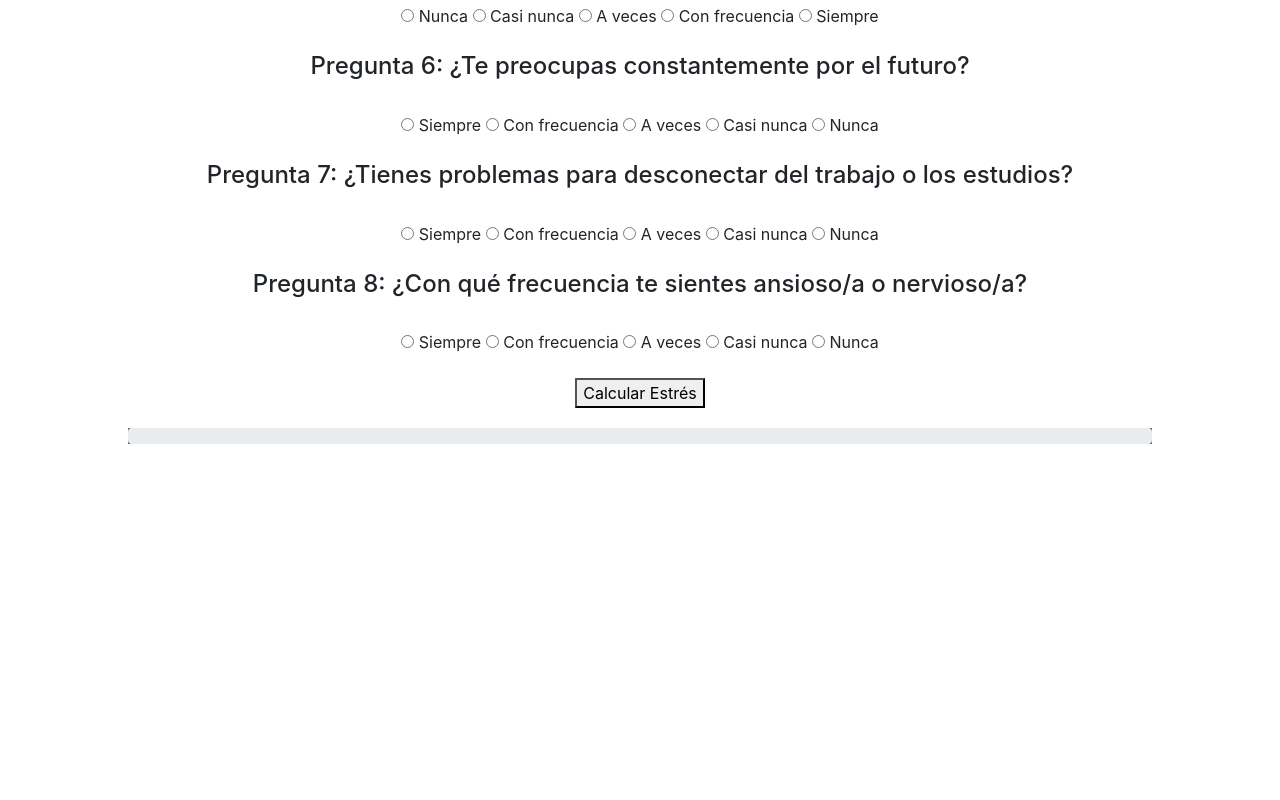
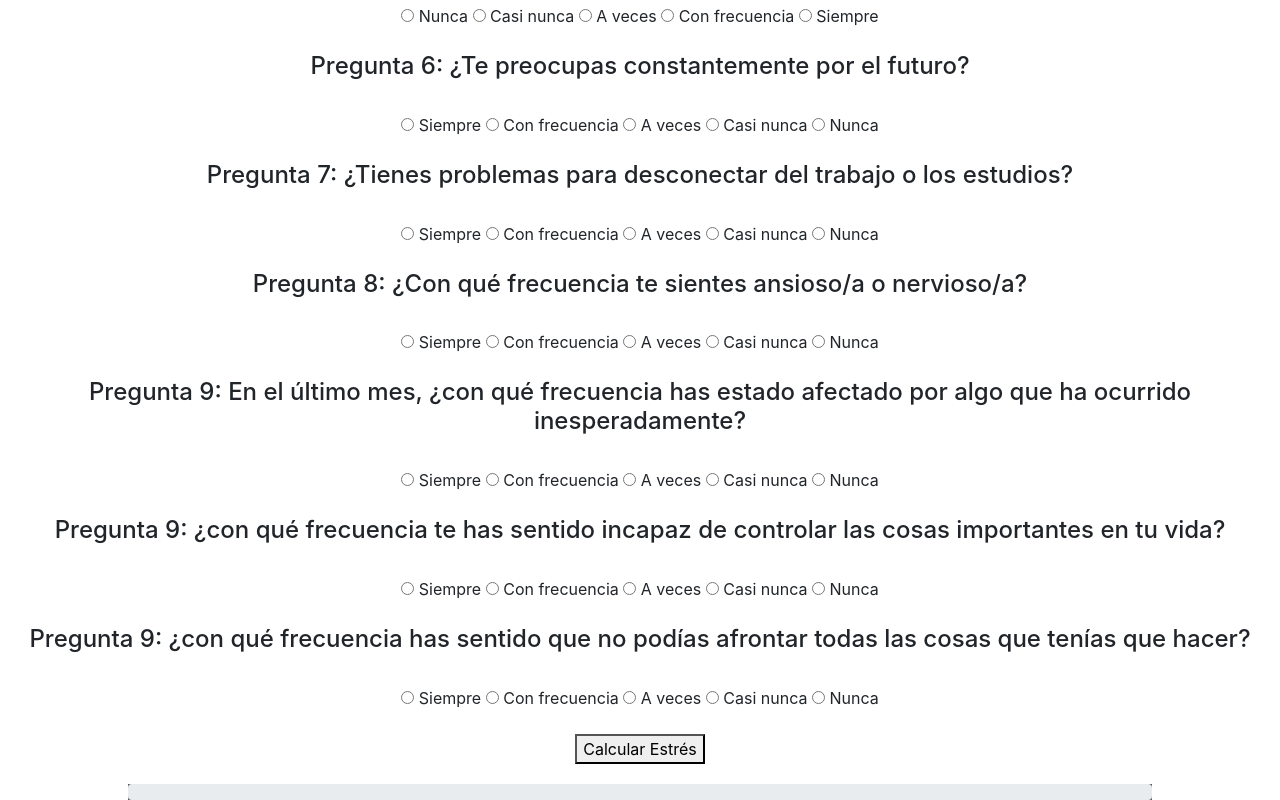
Before and after one commit to Gyromitte/Stress_Tester, a plain HTML site: page index.html in a window 1280 px wide. Shown: the part 548-1348 px from the top of the page. Before the commit the page ends 992 px from the top, so only its background shows below. Drawn offline with nearby package versions, Linux system fonts and the light colour scheme.

Commit message:
Post
añadí unas preguntas

```diff
--- a/index.html
+++ b/index.html
@@ -85,6 +85,35 @@
     <br>
     <br>
 
+    <h4 class="text-center">Pregunta 9: En el último mes, ¿con qué frecuencia has estado afectado por algo que ha ocurrido inesperadamente?</h4><br>
+    <input type="radio" name="q9" value="1"> Siempre
+    <input type="radio" name="q9" value="2"> Con frecuencia
+    <input type="radio" name="q9" value="3"> A veces
+    <input type="radio" name="q9" value="4"> Casi nunca
+    <input type="radio" name="q9" value="5"> Nunca
+    <br>
+    <br>
+
+    <h4 class="text-center">Pregunta 9: ¿con qué frecuencia te has sentido incapaz de controlar las cosas importantes en tu vida?</h4><br>
+    <input type="radio" name="q10" value="1"> Siempre
+    <input type="radio" name="q10" value="2"> Con frecuencia
+    <input type="radio" name="q10" value="3"> A veces
+    <input type="radio" name="q10" value="4"> Casi nunca
+    <input type="radio" name="q10" value="5"> Nunca
+    <br>
+    <br>
+
+    <h4 class="text-center">Pregunta 9: ¿con qué frecuencia has sentido que no podías afrontar todas las cosas que tenías que hacer?</h4><br>
+    <input type="radio" name="q11" value="1"> Siempre
+    <input type="radio" name="q11" value="2"> Con frecuencia
+    <input type="radio" name="q11" value="3"> A veces
+    <input type="radio" name="q11" value="4"> Casi nunca
+    <input type="radio" name="q11" value="5"> Nunca
+    <br>
+    <br>
+
+
+
 
 
     <button type="button" class="mx-auto d-block"  onclick="calculateStress()">Calcular Estrés</button>
--- a/script.js
+++ b/script.js
@@ -8,12 +8,15 @@ function calculateStress() {
         q5: parseFloat(document.querySelector('input[name="q5"]:checked').value),
         q6: parseFloat(document.querySelector('input[name="q6"]:checked').value),
         q7: parseFloat(document.querySelector('input[name="q7"]:checked').value),
-        q8: parseFloat(document.querySelector('input[name="q8"]:checked').value)
+        q8: parseFloat(document.querySelector('input[name="q7"]:checked').value),
+        q9: parseFloat(document.querySelector('input[name="q7"]:checked').value),
+        q10: parseFloat(document.querySelector('input[name="q7"]:checked').value),
+        q11: parseFloat(document.querySelector('input[name="q8"]:checked').value)
     };
 
     // Calcular el promedio de las respuestas
     const totalScore = (responses.q1 + responses.q2 + responses.q3 + responses.q4 +
-        responses.q5 + responses.q6 + responses.q7 + responses.q8) / 8;
+        responses.q5 + responses.q6 + responses.q7 + responses.q8 + responses.q9 + responses.q10 + responses.q11) / 11;
 
     // Convertir a porcentaje
     const stressPercentage = (totalScore / 5) * 100;
```
